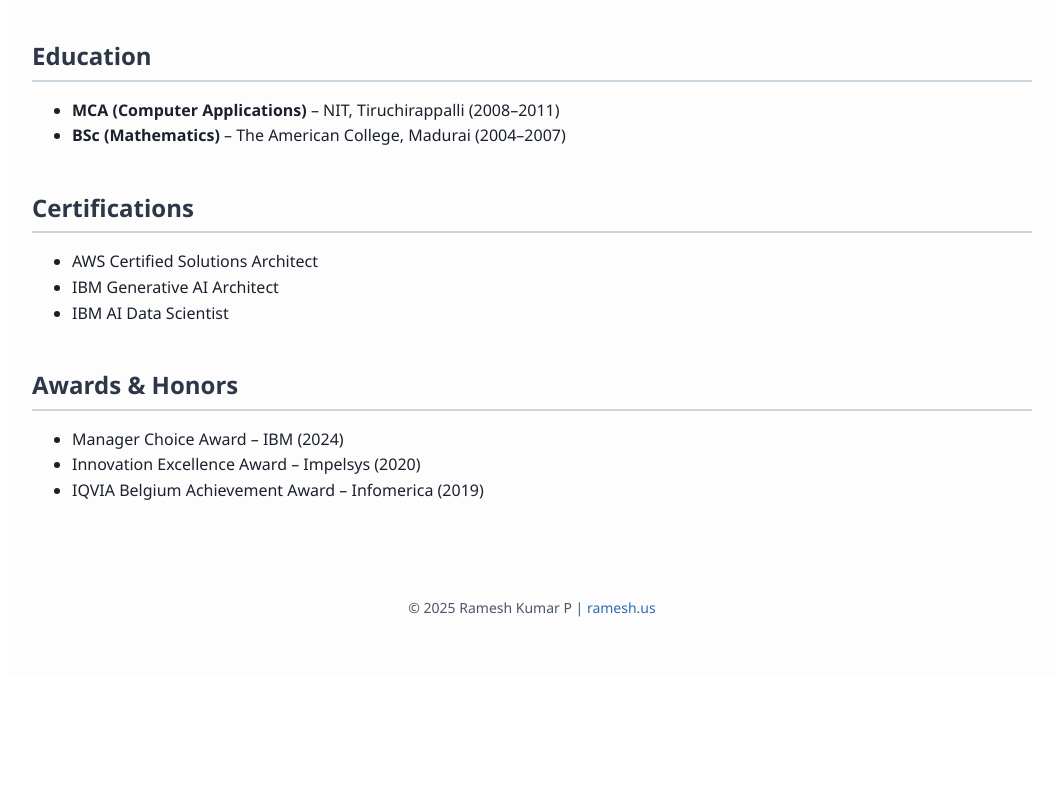
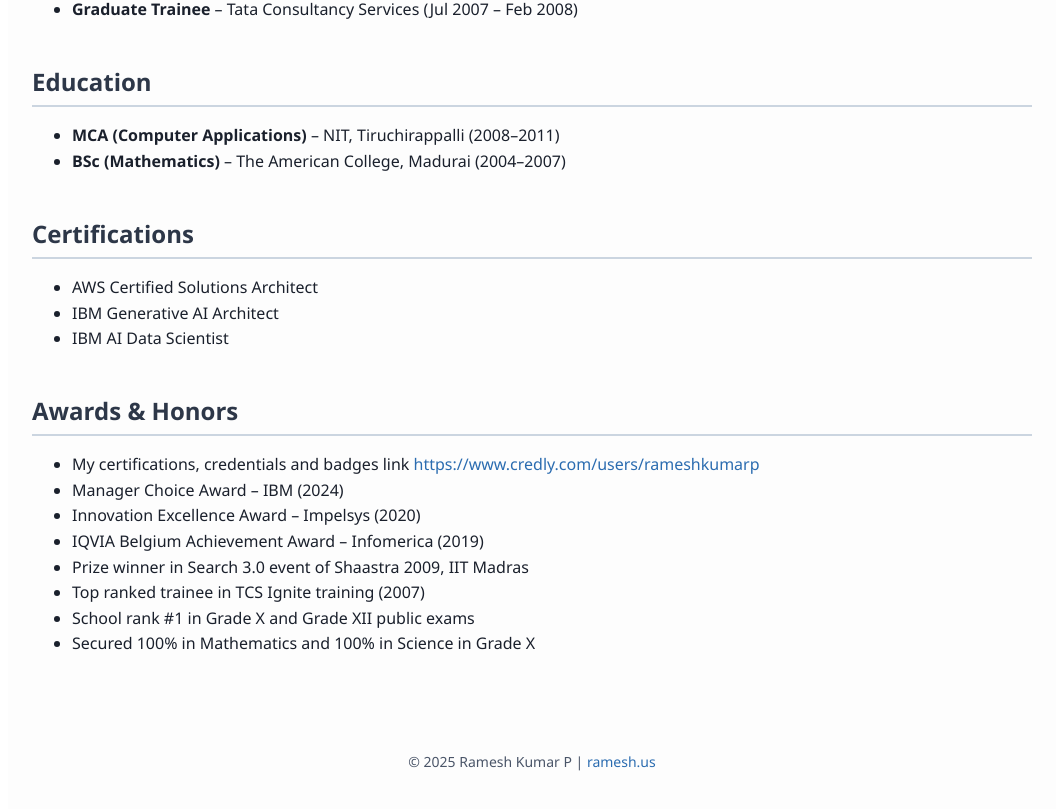
Before and after one commit to rameshkumarp24/ramesh.us, a React (Create React App) app: page / in a window 1280 px wide. Shown: the part 2191-3000 px from the top of the page, without its empty margins (108-1171 px from the left). Before the commit the page ends 2865 px from the top, so only its background shows below. Built offline with nearby package versions, Linux system fonts and the light colour scheme.

Commit message:
Update App.js

```diff
--- a/src/App.js
+++ b/src/App.js
@@ -37,7 +37,7 @@
           designing, developing, and deploying scalable, high-performance
           software solutions across diverse industries. Expert in system
           architecture, security architecture, cloud computing, microservices,
-          microfrontend, and distributed systems. Proven leadership in driving
+          microfrontend, and distributed systems. IBM trained Generative AI Architect and Data Scientist. Proven leadership in driving
           initiatives from concept to launch, optimizing system performance, and
           mentoring teams. Passionate about innovation, best practices, and
           delivering business-aligned solutions.
@@ -214,9 +214,24 @@
 
       <Section title="Awards & Honors">
         <ul>
+          <li>
+            My certifications, credentials and badges link{" "}
+            <a
+              href="https://www.credly.com/users/rameshkumarp"
+              style={styles.link}
+              target="_blank"
+              rel="noopener noreferrer"
+            >
+              https://www.credly.com/users/rameshkumarp
+            </a>
+          </li>
           <li>Manager Choice Award – IBM (2024)</li>
           <li>Innovation Excellence Award – Impelsys (2020)</li>
           <li>IQVIA Belgium Achievement Award – Infomerica (2019)</li>
+          <li>Prize winner in Search 3.0 event of Shaastra 2009, IIT Madras</li>
+          <li>Top ranked trainee in TCS Ignite training (2007)</li>
+          <li>School rank #1 in Grade X and Grade XII public exams</li>
+          <li>Secured 100% in Mathematics and 100% in Science in Grade X</li>
         </ul>
       </Section>
 
```
